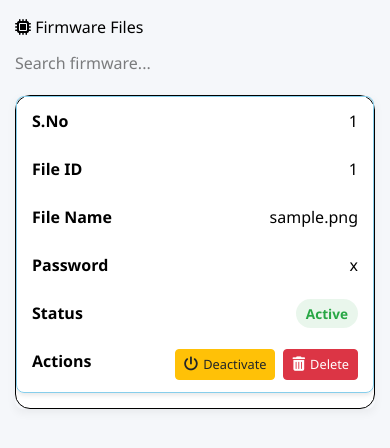
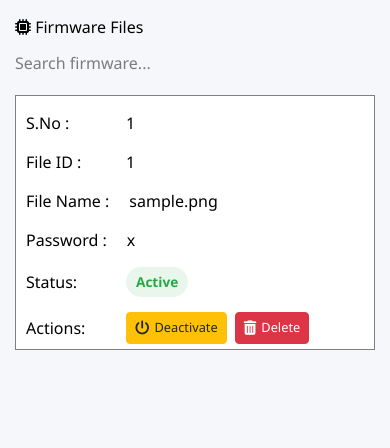
Before and after one commit to mahfuzrahman9831/razzak-vai-deep-seek-project, a PHP site: page /firmware_list.php in a window 390 px wide. Shown: the part 60-508 px from the top of the page. Run offline with PHP 8.4, Linux system fonts and the light colour scheme; the visitor is signed in with stand-in values (Sample User, id 1); tables that the repository leaves empty or names only in its code hold one stand-in row (values such as "Sample post"); some libraries are stand-ins or nearby versions.

Commit message:
complete table

```diff
--- a/css/firmware_list.css
+++ b/css/firmware_list.css
@@ -21,7 +21,6 @@ body {
     overflow-x: hidden;
 }
 
-/* Sidebar Styles */
 .sidebar {
     width: var(--sidebar-width);
     background: var(--sidebar-bg);
@@ -77,7 +76,6 @@ body {
     background: var(--sidebar-active);
 }
 
-/* Mobile Toggle Button */
 .sidebar-toggle {
     display: none;
     position: fixed;
@@ -94,7 +92,6 @@ body {
     cursor: pointer;
 }
 
-/* Topbar Styles */
 .topbar {
     height: 60px;
     background: var(--topbar-bg);
@@ -111,19 +108,18 @@ body {
     text-align: center;
 }
 
-.topbar-title{
+.topbar-title {
     position: absolute;
     left: 50%;
     transform: translateX(-50%);
 }
 
-.topbar-admin{
+.topbar-admin {
     position: absolute;
     right: 0;
     transform: translateX(-20%);
 }
 
-/* Content Area */
 .content {
     margin-left: var(--sidebar-width);
     padding: 20px;
@@ -132,54 +128,88 @@ body {
     max-width: none;
 }
 
-
-
-/* Table-specific styles */
 .table-container {
     margin-top: 20px;
-    border-radius: 8px;
-    overflow: hidden;
-    box-shadow: var(--card-shadow);
+    overflow: auto;
     width: 100%;
 }
 
-#firmwareTable tr{
-    border: 1px solid skyblue;
+#firmer-list-table {
+    border-collapse: collapse;
+    border: 1px solid gray !important;
+    background: white;
+    border-radius: 15px;
+    width: 100%;
+    min-width: 0;
+
 }
 
-#firmwareTable {
-    /* width: calc(100% - var(--sidebar-width)); */
-    border-collapse: separate;
-    border-spacing: 0;
-    background: white;
-    border: 1px solid black;
-    border-radius: 15px;
-    /* table-layout: auto; */
+#firmer-list-table td,
+#firmer-list-table th{
+    min-width: 60px;
+    text-align:center;
+}
+#firmer-list-table .td-password{
+  min-width:  170px !important;
+  text-align: center;
 }
 
-#firmwareTable thead th {
-    background-color: var(--table-header-bg);
-    padding: 12px 15px;
-    text-align: left;
-    font-weight: 600;
-    border-bottom: 2px solid var(--table-border);
-    position: sticky;
-    top: 0;
-    /* white-space: nowrap; */
+#firmer-list-table .td-action{
+    padding: 0 10px;
+    min-width: 230px;
 }
 
-#firmwareTable tbody td {
-    padding: 12px 15px;
-    border-bottom: 1px solid var(--table-border);
-    vertical-align: middle;
-    /* white-space: nowrap; */
+#firmer-list-table tr{
+    display: flex;
+    gap: 2px;
+    border-bottom: 1px solid gray !important;
+    padding: 10px 0;
+    background-color: white;
+    transition: 0.3s;
+    align-items: center;
+}
+#firmer-list-table tr:first-child{
+    border-bottom: 1px solid gray !important;
 }
 
-#firmwareTable tbody tr:last-child td {
+#firmer-list-table tr:last-child{
+    border: none !important;
+}
+
+#firmer-list-table tr:hover{
+    background-color: rgb(236, 236, 236) !important;
+cursor: pointer;
+}
+
+#firmer-list-table .td-file-name{
+    text-align: left;
+}
+
+#firmer-list-table tr .mobile-view{
+    display: none !important;
+}
+
+
+
+
+
+#firmer-list-table .td-file-name {
+    white-space: normal;
+    word-break: break-word;
+    overflow: visible;
+    flex-grow: 1;
+    max-width: unset;
+}
+
+#firmware-table tbody td.td-action {
+    max-width: 500px;
+}
+
+#firmware-table tbody tr:last-child td {
     border-bottom: none;
 }
 
-#firmwareTable tbody tr:hover {
+#firmware-table tbody tr:hover {
     background-color: var(--table-row-hover);
 }
 
@@ -203,7 +233,9 @@ body {
 .action-buttons {
     display: flex;
     gap: 8px;
-    flex-wrap: wrap;
+    flex-wrap: nowrap;
+    align-items: center;
+    justify-content: flex-start;
 }
 
 .action-btn {
@@ -243,9 +275,13 @@ body {
     border-color: #bd2130;
 }
 
+@media (max-width: 1200px) {
+    #firmer-list-table .td-password{
+        min-width:  120px !important;
+        text-align: center;
+      }
+}
 
-
-/* Responsive Styles */
 @media (max-width: 992px) {
     .sidebar {
         transform: translateX(-100%);
@@ -262,26 +298,29 @@ body {
     .sidebar-toggle {
         display: block;
     }
+
+
+
 }
 
 @media (max-width: 768px) {
-    #firmwareTable {
+    #firmware-table {
         display: block;
         width: 100%;
     }
 
-    #firmwareTable thead {
+    #firmware-table thead {
         display: none;
     }
 
-    #firmwareTable tbody,
-    #firmwareTable tr,
-    #firmwareTable td {
+    #firmware-table tbody,
+    #firmware-table tr,
+    #firmware-table td {
         display: block;
         width: 100%;
     }
 
-    #firmwareTable tr {
+    #firmware-table tr {
         margin-bottom: 15px;
         border-radius: 8px;
         overflow: hidden;
@@ -289,14 +328,18 @@ body {
         position: relative;
     }
 
-    #firmwareTable td {
+    #firmware-table td {
         padding: 10px 15px;
         text-align: right;
         position: relative;
         padding-left: 50%;
+        white-space: normal;
+        overflow: visible;
+        text-overflow: unset;
+        max-width: none;
     }
 
-    #firmwareTable td::before {
+    #firmware-table td::before {
         content: attr(data-label);
         position: absolute;
         left: 15px;
@@ -304,11 +347,40 @@ body {
         padding-right: 10px;
         font-weight: 600;
         text-align: left;
+        white-space: nowrap;
     }
 
     .action-buttons {
         justify-content: flex-end;
     }
+
+    #firmer-list-table tr{
+        flex-direction: column !important;
+        align-items: start;
+        gap: 15px;
+        padding: 5px 10px;
+    }
+
+    #firmer-list-table td{
+        display: flex ;
+        align-items: center;
+        gap: 20px;
+    }
+
+    #firmer-list-table .td-action{
+        padding: 0 !important;
+        margin: 0 !important;
+
+    }
+
+    #firmer-list-table th{display: none;}
+#firmer-list-table tr .mobile-view{
+    display: inline !important;
+    min-width: 80px;
+    text-align: left;
+}
+
+
 }
 
 @media (max-width: 576px) {
@@ -316,11 +388,11 @@ body {
         padding: 15px;
     }
 
-    #firmwareTable td {
+    #firmware-table td {
         padding-left: 40%;
     }
 
-    #firmwareTable td::before {
+    #firmware-table td::before {
         width: 35%;
     }
 
@@ -332,4 +404,6 @@ body {
     .sidebar {
         width: 80%;
     }
+
+
 }
--- a/firmware_list.php
+++ b/firmware_list.php
@@ -109,15 +109,15 @@ $result = $conn->query("SELECT * FROM files ORDER BY id DESC LIMIT $offset, $lim
         </div>
 
         <div class="table-container">
-            <table id="firmwareTable">
+            <table id="firmer-list-table">
                 <thead>
                     <tr>
                         <th>S.No</th>
                         <th>File ID</th>
-                        <th>File Name</th>
-                        <th>Password</th>
+                        <th class="td-file-name">File Name</th>
+                        <th class="td-password">Password</th>
                         <th>Status</th>
-                        <th>Actions</th>
+                        <th class="td-action">Actions</th>
                     </tr>
                 </thead>
                 <tbody>
@@ -126,15 +126,17 @@ $result = $conn->query("SELECT * FROM files ORDER BY id DESC LIMIT $offset, $lim
                     while ($row = $result->fetch_assoc()):
                         $statusClass = $row['status'] === 'Active' ? 'status-active' : 'status-inactive';
                     ?>
-                    <tr>
-                        <td data-label="S.No"><?= $serial++; ?></td>
-                        <td data-label="File ID"><?= htmlspecialchars($row['file_id']); ?></td>
-                        <td data-label="File Name"><?= htmlspecialchars($row['file_name']); ?></td>
-                        <td data-label="Password"><?= htmlspecialchars($row['password']); ?></td>
+                    <tr class="table-row">
+                        <td data-label="S.No"><span class="mobile-view">S.No :</span><?= $serial++; ?></td>
+                        <td data-label="File ID"><span class="mobile-view">File ID :</span> <?= htmlspecialchars($row['file_id']); ?></td>
+                        <td class="td-file-name" data-label="File Name"><span class="mobile-view">File Name :</span><?= htmlspecialchars($row['file_name']); ?></td>
+                        <td class="td-password" data-label="Password"><span class="mobile-view">Password :</span><?= htmlspecialchars($row['password']); ?></td>
                         <td data-label="Status">
+                        <span class="mobile-view">Status:</span>
                             <span class="status-badge <?= $statusClass; ?>"><?= $row['status']; ?></span>
                         </td>
-                        <td data-label="Actions">
+                        <td class="td-action" data-label="Actions">
+                        <span class="mobile-view">Actions:</span>
                             <div class="action-buttons">
                                 <a href="?toggle_id=<?= $row['id']; ?>"
                                    class="action-btn toggle-btn">
```
